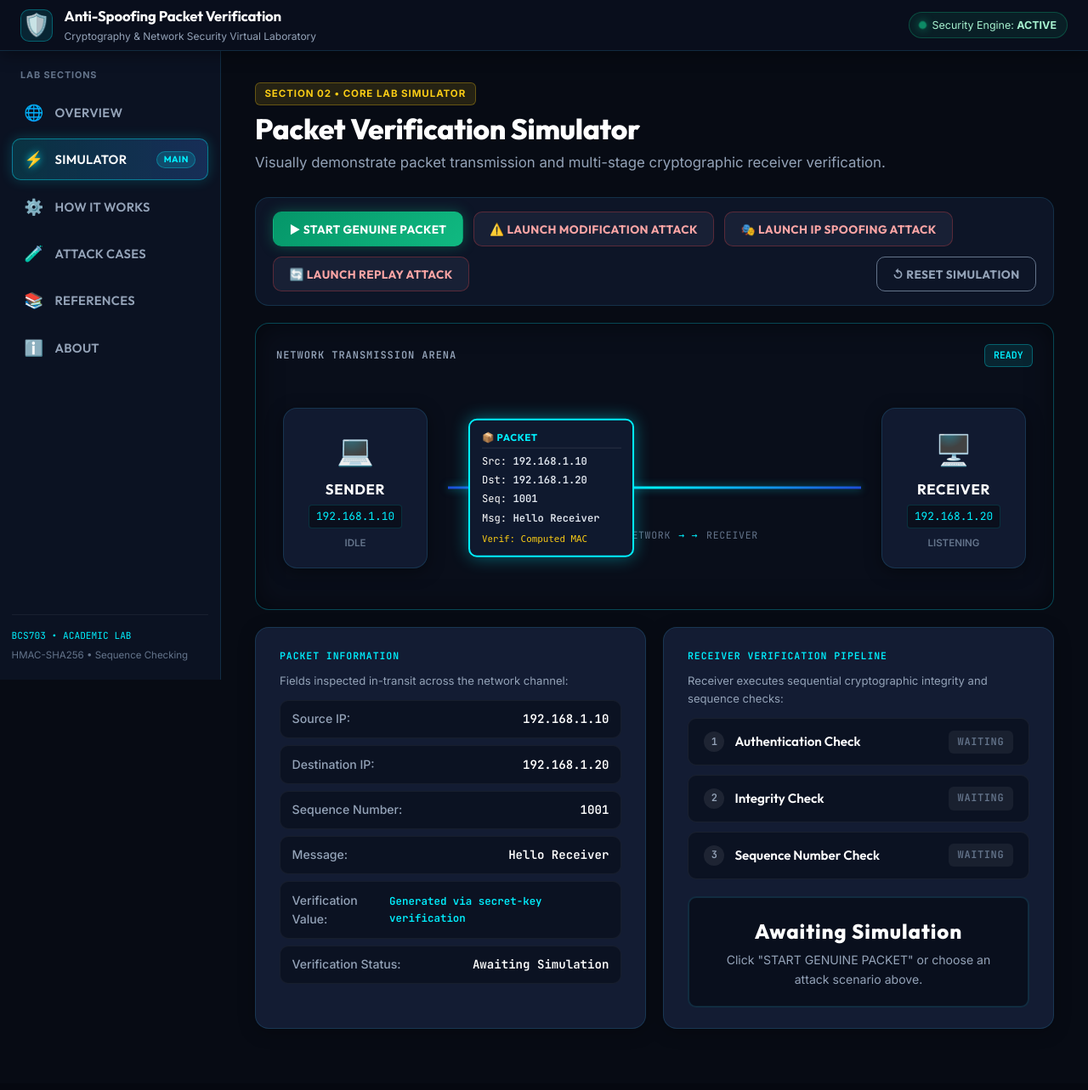
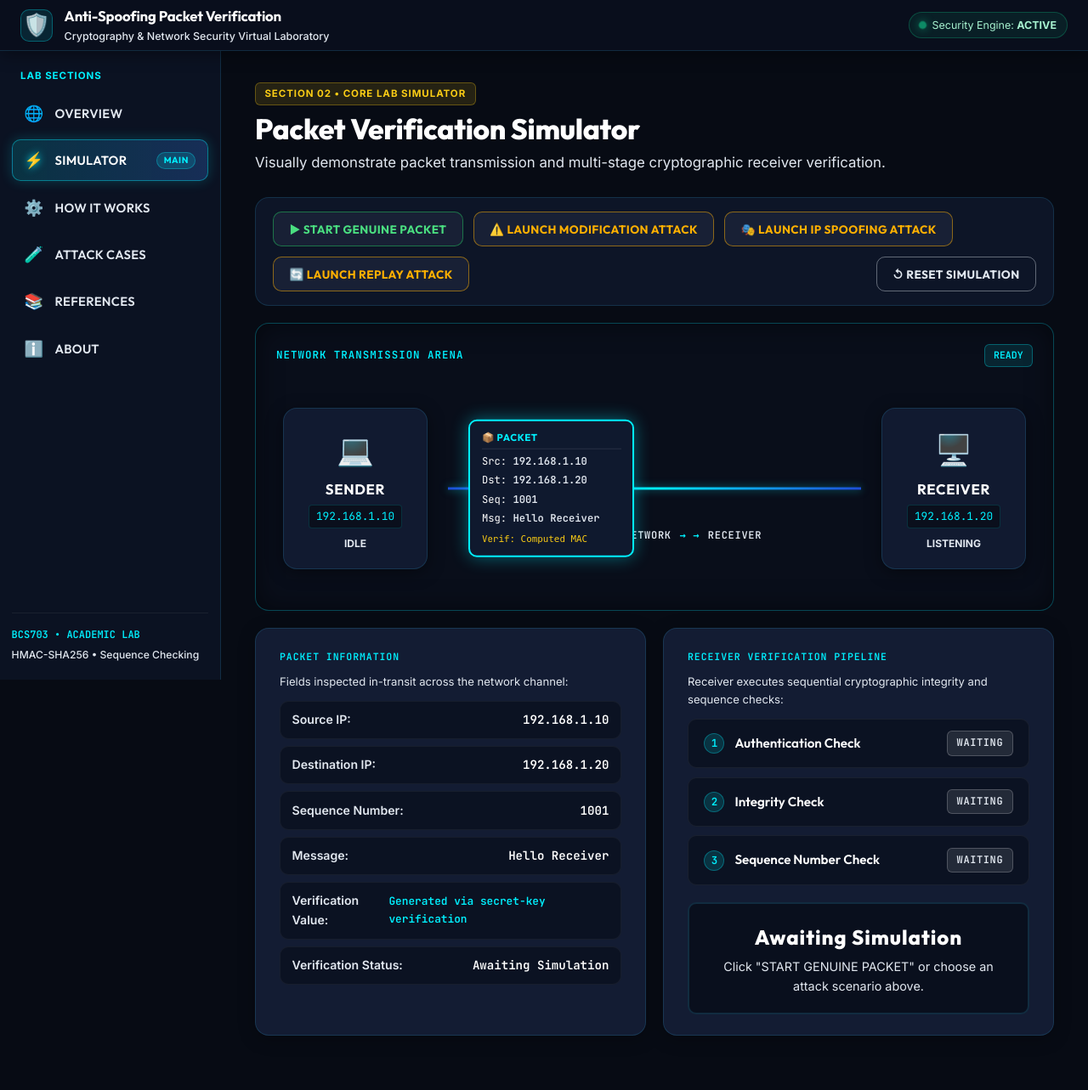
Before and after one commit to NitheshgShetty17/Anti-Spoofing-Packet-Verification, a Flask app: page / in a window 1280 px wide, after a click that opens the changed part. Shown: the whole page at 85% size. Before the commit the page ends 1211 px from the top, so only its background shows below. Run offline with Flask 3, Linux system fonts and the light colour scheme.

Commit message:
Improve projector visibility and simulator selection

```diff
--- a/static/script.js
+++ b/static/script.js
@@ -83,10 +83,38 @@ function initMobileDrawer() {
 }
 
 /* ==========================================================================
+   Simulator Button Selection Manager
+   ========================================================================== */
+const SIM_OPTION_BUTTON_IDS = ['btnGenuine', 'btnModAttack', 'btnSpoofAttack', 'btnReplayAttack'];
+
+function setSelectedSimulationButton(selectedId) {
+    SIM_OPTION_BUTTON_IDS.forEach(id => {
+        const btn = document.getElementById(id);
+        if (btn) {
+            if (id === selectedId) {
+                btn.classList.add('selected');
+            } else {
+                btn.classList.remove('selected');
+            }
+        }
+    });
+}
+
+function clearSelectedSimulationButtons() {
+    SIM_OPTION_BUTTON_IDS.forEach(id => {
+        const btn = document.getElementById(id);
+        if (btn) {
+            btn.classList.remove('selected');
+        }
+    });
+}
+
+/* ==========================================================================
    1. GENUINE PACKET SIMULATION
    ========================================================================== */
 async function runGenuineSimulation() {
     if (simState.isRunning) return;
+    setSelectedSimulationButton('btnGenuine');
     simState.isRunning = true;
 
     // Reset visual state before starting
@@ -144,6 +172,14 @@ async function runGenuineSimulation() {
    ========================================================================== */
 async function runAttack(attackType) {
     if (simState.isRunning) return;
+    const attackBtnMap = {
+        'modified': 'btnModAttack',
+        'spoofed': 'btnSpoofAttack',
+        'replay': 'btnReplayAttack'
+    };
+    if (attackBtnMap[attackType]) {
+        setSelectedSimulationButton(attackBtnMap[attackType]);
+    }
     simState.isRunning = true;
 
     try {
@@ -306,7 +342,7 @@ function renderFinalVerdict(result) {
         reasonBox.style.display = 'inline-block';
         reasonBox.textContent = `Reason: "${result.reason}"`;
         document.getElementById('infoStatus').textContent = 'REJECTED';
-        document.getElementById('infoStatus').style.color = '#ef4444';
+        document.getElementById('infoStatus').style.color = '#ffb000';
     }
 }
 
@@ -460,6 +496,7 @@ function resetVisualElementsOnly() {
    ========================================================================== */
 async function resetSimulation() {
     try {
+        clearSelectedSimulationButtons();
         await fetch('/api/reset', { method: 'POST' });
         simState.hasAcceptedInitialGenuine = false;
         simState.lastSequenceWatermark = 0;
@@ -475,7 +512,7 @@ async function resetSimulation() {
         document.getElementById('infoMsg').textContent = 'Hello Receiver';
         document.getElementById('infoVerif').textContent = 'Generated via secret-key verification';
         document.getElementById('infoStatus').textContent = 'Awaiting Simulation';
-        document.getElementById('infoStatus').style.color = '#94a3b8';
+        document.getElementById('infoStatus').style.color = '#e2e8f0';
 
         setDeviceStatus('deviceSender', 'senderStatus', 'Idle', false);
         setDeviceStatus('deviceReceiver', 'receiverStatus', 'Listening', false);
--- a/static/style.css
+++ b/static/style.css
@@ -24,18 +24,18 @@
     --pass-bg: rgba(16, 185, 129, 0.12);
     --pass-border: #059669;
 
-    --fail-red: #ef4444;
-    --fail-red-glow: rgba(239, 68, 68, 0.35);
-    --fail-bg: rgba(239, 68, 68, 0.12);
-    --fail-border: #dc2626;
+    --fail-red: #ffb000;
+    --fail-red-glow: rgba(255, 176, 0, 0.45);
+    --fail-bg: rgba(255, 176, 0, 0.14);
+    --fail-border: #ffb000;
 
     --warn-amber: #f59e0b;
     --warn-bg: rgba(245, 158, 11, 0.12);
 
     /* Text */
-    --text-primary: #f1f5f9;
-    --text-secondary: #94a3b8;
-    --text-muted: #64748b;
+    --text-primary: #ffffff;
+    --text-secondary: #e2e8f0;
+    --text-muted: #cbd5e1;
 
     /* Dimensions */
     --sidebar-width: 260px;
@@ -119,8 +119,9 @@ body.cyber-dark-theme {
 }
 
 .lab-sub {
-    font-size: 0.75rem;
+    font-size: 0.78rem;
     color: var(--text-secondary);
+    font-weight: 500;
 }
 
 .topbar-actions {
@@ -199,10 +200,10 @@ body.cyber-dark-theme {
 }
 
 .sidebar-label {
-    font-size: 0.68rem;
+    font-size: 0.72rem;
     font-weight: 700;
     letter-spacing: 0.08em;
-    color: var(--text-muted);
+    color: var(--cyan);
     padding: 0 0.65rem 0.65rem;
     text-transform: uppercase;
 }
@@ -284,13 +285,15 @@ body.cyber-dark-theme {
 
 .meta-tag {
     font-family: var(--font-mono);
-    font-size: 0.7rem;
+    font-size: 0.75rem;
     color: var(--cyan);
+    font-weight: 700;
 }
 
 .tech-spec {
-    font-size: 0.72rem;
-    color: var(--text-muted);
+    font-size: 0.76rem;
+    color: var(--text-secondary);
+    font-weight: 500;
 }
 
 /* ==========================================================================
@@ -562,41 +565,53 @@ body.cyber-dark-theme {
 }
 
 .btn-genuine {
-    background: linear-gradient(135deg, #059669 0%, #10b981 100%);
-    color: #ffffff;
-    box-shadow: 0 0 15px rgba(16, 185, 129, 0.35);
+    background: #182035;
+    border: 1px solid rgba(34, 197, 94, 0.5);
+    color: #4ade80;
 }
 
 .btn-genuine:hover {
+    background: rgba(34, 197, 94, 0.2);
+    border-color: #22c55e;
+    color: #ffffff;
     transform: translateY(-2px);
-    box-shadow: 0 0 25px rgba(16, 185, 129, 0.5);
+    box-shadow: 0 0 18px rgba(34, 197, 94, 0.4);
 }
 
 .btn-attack {
     background: #182035;
-    border-color: rgba(239, 68, 68, 0.3);
-    color: #fca5a5;
+    border: 1px solid rgba(255, 176, 0, 0.5);
+    color: #ffb000;
 }
 
 .btn-attack:hover {
-    background: rgba(239, 68, 68, 0.2);
-    border-color: var(--fail-red);
+    background: rgba(255, 176, 0, 0.2);
+    border-color: #ffb000;
     color: #ffffff;
     transform: translateY(-2px);
-    box-shadow: 0 0 15px rgba(239, 68, 68, 0.3);
+    box-shadow: 0 0 18px rgba(255, 176, 0, 0.4);
 }
 
 .btn-reset {
     background: transparent;
-    border-color: var(--text-muted);
-    color: var(--text-secondary);
+    border-color: rgba(226, 232, 240, 0.4);
+    color: #e2e8f0;
     margin-left: auto;
 }
 
 .btn-reset:hover {
-    background: rgba(255, 255, 255, 0.05);
+    background: rgba(255, 255, 255, 0.08);
     color: #ffffff;
     border-color: #ffffff;
+}
+
+/* Selected Simulator Button Highlight (Active Choice) */
+.sim-btn.selected {
+    background: #16a34a !important;
+    border-color: #22c55e !important;
+    color: #ffffff !important;
+    box-shadow: 0 0 18px rgba(34, 197, 94, 0.45) !important;
+    transform: translateY(-2px);
 }
 
 /* Network Arena */
@@ -616,9 +631,9 @@ body.cyber-dark-theme {
 
 .arena-title {
     font-family: var(--font-mono);
-    font-size: 0.75rem;
+    font-size: 0.78rem;
     font-weight: 700;
-    color: var(--text-secondary);
+    color: var(--cyan);
     letter-spacing: 0.08em;
 }
 
@@ -689,10 +704,10 @@ body.cyber-dark-theme {
 }
 
 .device-status {
-    font-size: 0.72rem;
-    font-weight: 600;
+    font-size: 0.75rem;
+    font-weight: 700;
     text-transform: uppercase;
-    color: var(--text-muted);
+    color: var(--text-secondary);
     margin-top: 0.5rem;
 }
 
@@ -820,12 +835,13 @@ body.cyber-dark-theme {
     position: absolute;
     bottom: 5px;
     font-family: var(--font-mono);
-    font-size: 0.72rem;
-    color: var(--text-muted);
+    font-size: 0.75rem;
+    color: var(--text-secondary);
     display: flex;
     align-items: center;
     gap: 0.6rem;
     letter-spacing: 0.06em;
+    font-weight: 600;
 }
 
 .arrow-indicator {
@@ -859,14 +875,14 @@ body.cyber-dark-theme {
 }
 
 .spec-row.highlight-tampered {
-    border-color: var(--fail-red) !important;
-    background: rgba(239, 68, 68, 0.15) !important;
-    box-shadow: 0 0 15px rgba(239, 68, 68, 0.3) !important;
+    border-color: #ffb000 !important;
+    background: rgba(255, 176, 0, 0.18) !important;
+    box-shadow: 0 0 15px rgba(255, 176, 0, 0.35) !important;
 }
 
 .spec-label {
     color: var(--text-secondary);
-    font-weight: 500;
+    font-weight: 600;
 }
 
 .spec-val {
@@ -876,17 +892,18 @@ body.cyber-dark-theme {
 }
 
 .mono-val {
-    font-size: 0.78rem;
+    font-size: 0.8rem;
     color: var(--cyan);
 }
 
 .field-alert-tag {
     display: none;
     font-family: var(--font-mono);
-    font-size: 0.65rem;
-    font-weight: 700;
-    color: #ffffff;
-    background: var(--fail-red);
+    font-size: 0.68rem;
+    font-weight: 800;
+    color: #070b14;
+    background: #ffb000;
+    border: 1px solid #ffb000;
     padding: 0.15rem 0.45rem;
     border-radius: 4px;
     letter-spacing: 0.04em;
@@ -928,16 +945,17 @@ body.cyber-dark-theme {
 
 .step-num {
     font-family: var(--font-mono);
-    font-size: 0.75rem;
+    font-size: 0.78rem;
     font-weight: 700;
     width: 24px;
     height: 24px;
     border-radius: 50%;
-    background: rgba(255, 255, 255, 0.08);
+    background: rgba(0, 240, 255, 0.15);
     display: flex;
     align-items: center;
     justify-content: center;
-    color: var(--text-secondary);
+    color: var(--cyan);
+    border: 1px solid rgba(0, 240, 255, 0.3);
 }
 
 .step-title {
@@ -957,8 +975,9 @@ body.cyber-dark-theme {
 }
 
 .status-waiting {
-    background: rgba(255, 255, 255, 0.06);
-    color: var(--text-muted);
+    background: rgba(255, 255, 255, 0.1);
+    color: var(--text-secondary);
+    border: 1px solid rgba(255, 255, 255, 0.2);
 }
 
 .status-checking {
@@ -1022,11 +1042,11 @@ body.cyber-dark-theme {
 }
 
 .verdict-banner.rejected .verdict-title {
-    color: var(--fail-red);
+    color: #ffb000;
 }
 
 .verdict-sub {
-    font-size: 0.88rem;
+    font-size: 0.9rem;
     color: var(--text-secondary);
     margin-top: 0.25rem;
 }
```
Also changed, not shown: other parts of static/style.css (+40 -32 lines).
